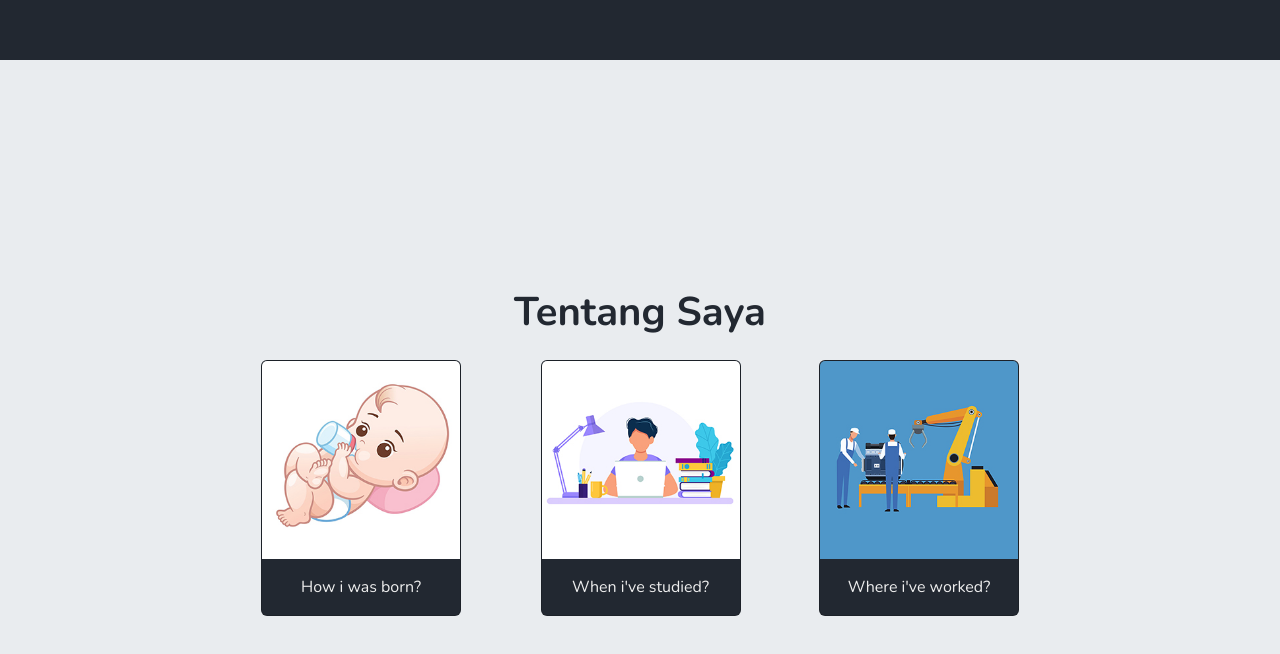
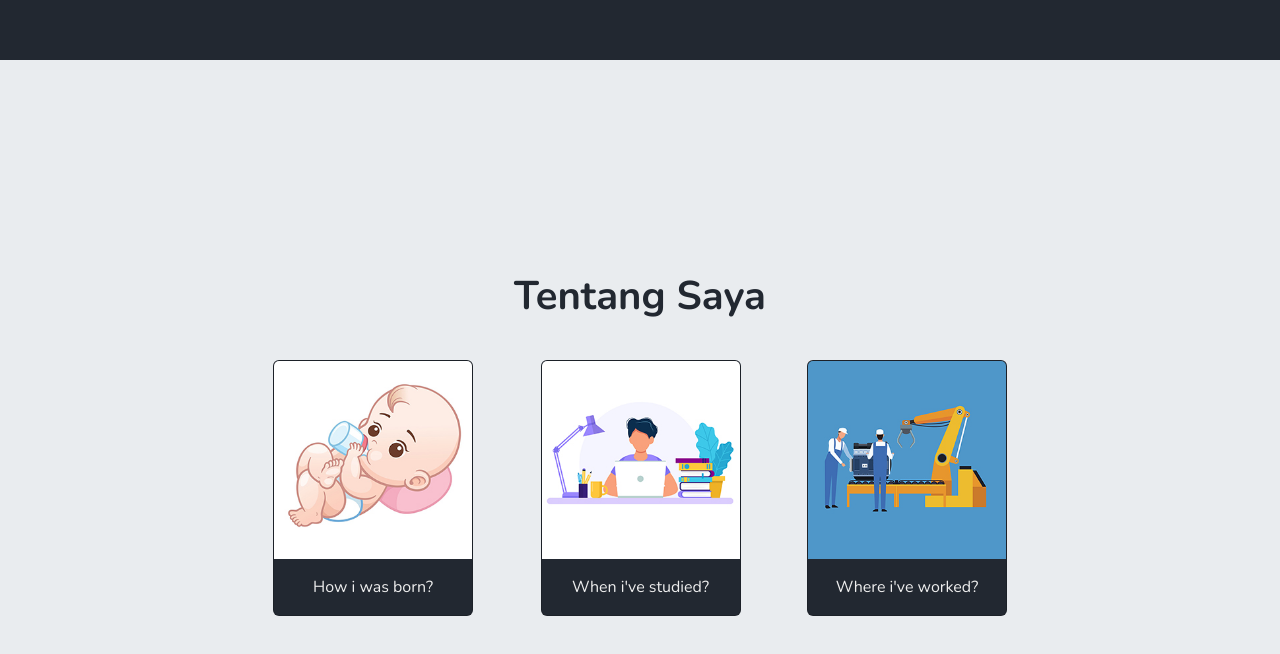
Before and after one commit to azzudin1108/azzudin.github.io, a plain HTML site: page index.html in a window 1280 px wide. Shown: the part 788-1442 px from the top of the page. Drawn offline with nearby package versions, Linux system fonts and the light colour scheme.

Commit message:
update index.html

```diff
--- a/index.html
+++ b/index.html
@@ -76,7 +76,7 @@
                     <h1 class="fw-bold">Tentang Saya</h1>
                 </div>
             </div>
-            <div class="row align-items-center justify-content-center g-0 py-2 overflow-hidden">
+            <div class="row align-items-center justify-content-center g-0 p-4 overflow-hidden">
                 <div class="col-lg-3 py-2 d-flex justify-content-lg-center align-items-center slide-in-left">
                     <a href="#" class="card text-decoration-none"
                         style="width: 200px; background-color: var(--primary); color: var(--text-2);">
```
